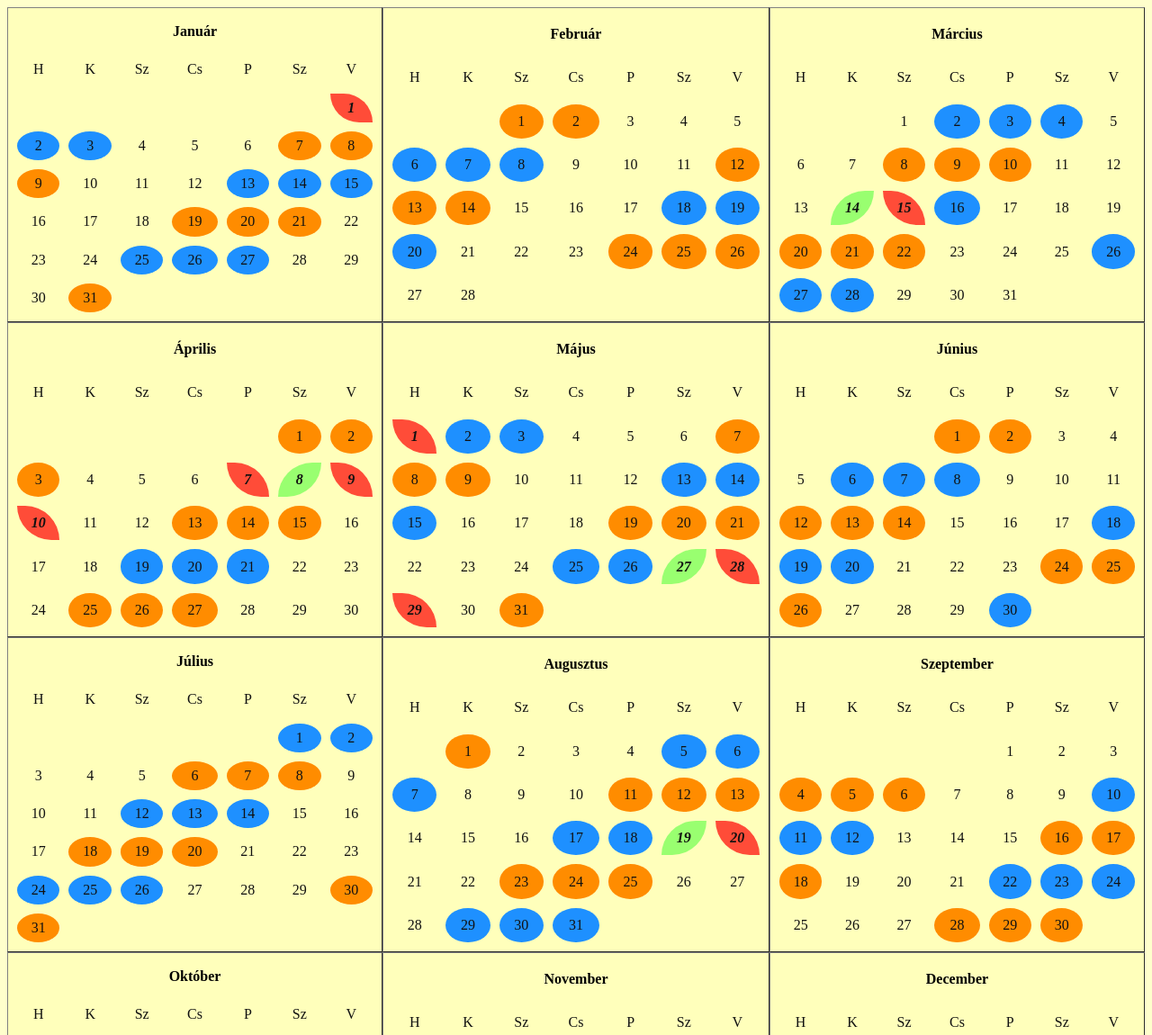
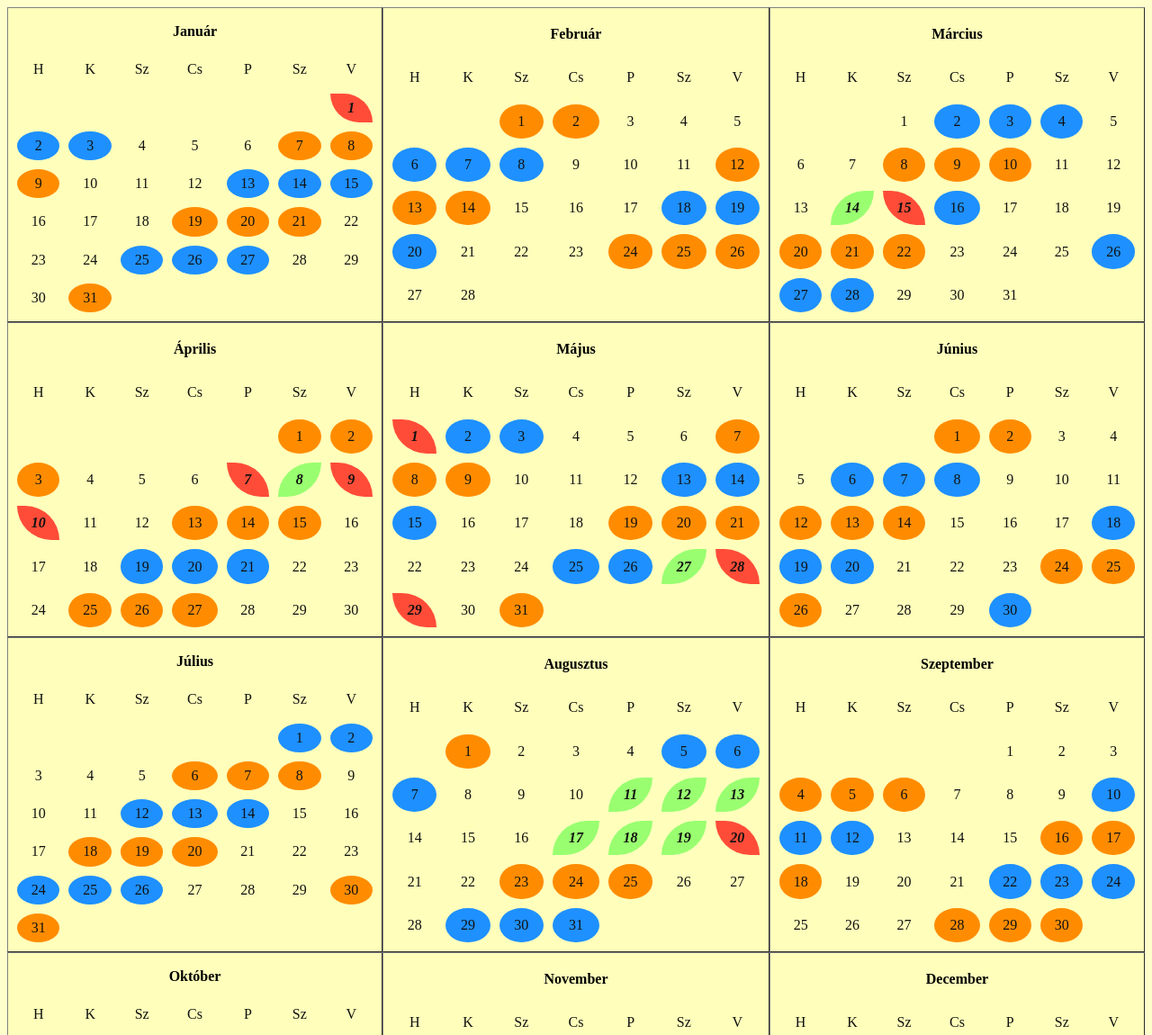
Before and after one commit to Zsolt100110/munkarend2023, a plain HTML site: page index.html in a window 1280 px wide. Shown: the top 1150 px of the page at 90% size. Drawn offline with Linux system fonts and the light colour scheme.

Commit message:
Update index.html

```diff
--- a/index.html
+++ b/index.html
@@ -366,15 +366,15 @@
       <td>8</td>
       <td>9</td>
       <td>10</td>
-      <td class="nappal">11</td>
-      <td class="nappal">12</td>
-      <td class="nappal">13</td></tr>
+      <td class="szabi">11</td>
+      <td class="szabi">12</td>
+      <td class="szabi">13</td></tr>
     <tr>
       <td>14</td>
       <td>15</td>
       <td>16</td>
-      <td class="ejjel">17</td>
-      <td class="ejjel">18</td>
+      <td class="szabi">17</td>
+      <td class="szabi">18</td>
       <td class="szabi">19</td>
       <td class="red">20</td></tr>
     <tr>
```
